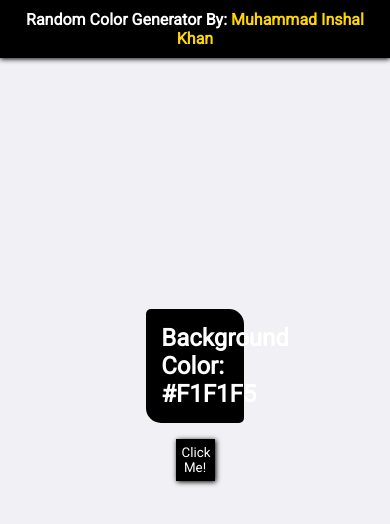
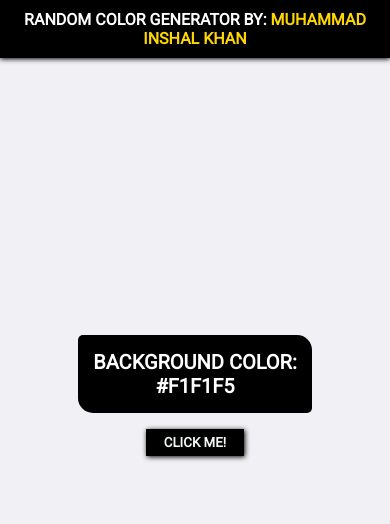
Before and after one commit to crispy03/15_js_projects_fcc, a plain HTML site: page 1_color_flipper/index.html in a window 390 px wide. Drawn offline with Linux system fonts and the light colour scheme.

Commit message:
Update styles.css

```diff
--- a/1_color_flipper/styles.css
+++ b/1_color_flipper/styles.css
@@ -4,6 +4,7 @@
   font-family: 'Roboto', sans-serif;
   margin: 0;
   padding: 0;
+  text-transform: uppercase;
 }
 body {
   background-color: #f1f1f5;
@@ -32,13 +33,25 @@ h2 {
   color: white;
   padding: 15px;
   border-radius: 5px 15px;
+  text-align: center;
 }
 #btn {
   width: 10%;
   background-color: black;
-  color: white;
+  color: #f1f8f5;
   border: 1px solid black;
   padding: 5px;
   margin-top: 1rem;
+  font-weight: bold;
+  text-shadow: 2px 2px 2px black;
   box-shadow: 1px 1px 5px black;
 }
+@media (max-width: 768px) {
+  h2 {
+    font-size: 1.25rem;
+    width: 60%;
+  }
+  #btn {
+    width: 25%;
+  }
+}
```
